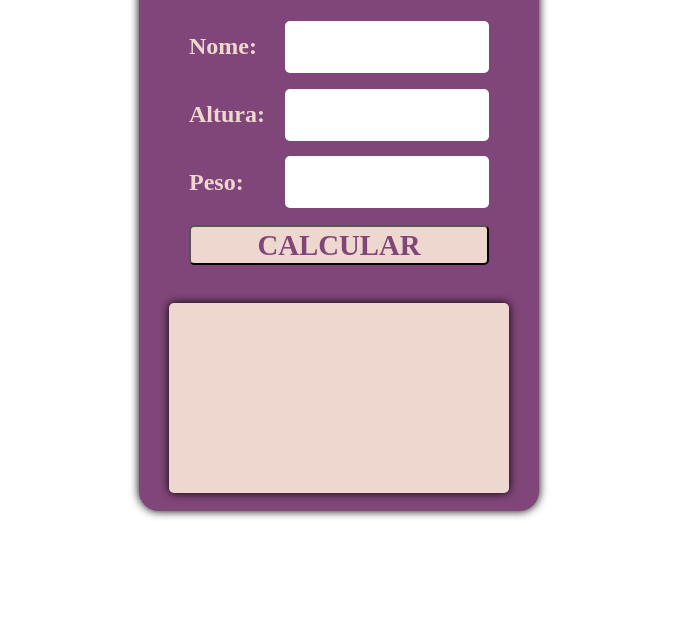
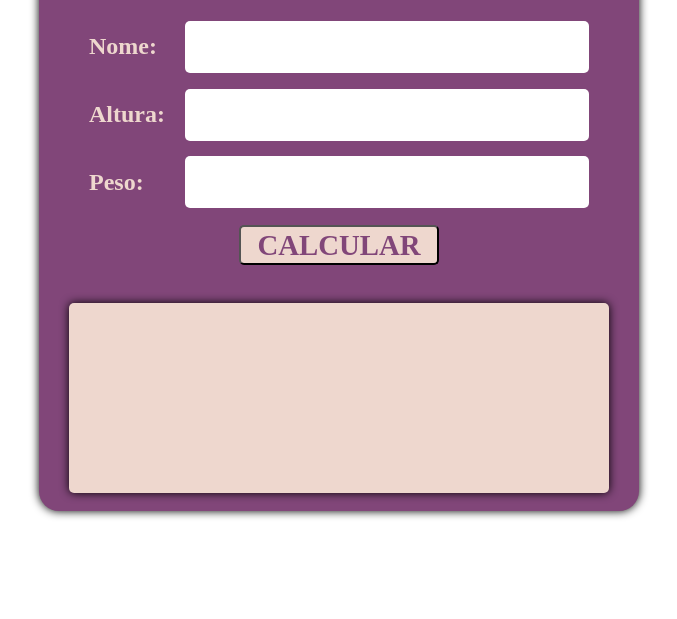
Before and after one commit to NataliaAraujo2/Calculadora_IMC, a plain HTML site: page index.html in a window 1280 px wide. Shown: the part 197-816 px from the top of the page, without its empty margins (309-986 px from the left). Drawn offline with Linux system fonts and the light colour scheme.

Commit message:
Altera tamanho dos inputs

```diff
--- a/style.css
+++ b/style.css
@@ -10,7 +10,7 @@ main{
     display: flex;
     flex-direction: column;
     background: rgb(129, 70, 121);
-    width: 400px;
+    width: 600px;
     height: 600px;
     align-items: center;
     justify-content: space-evenly;
@@ -33,13 +33,13 @@ main{
 
 .input {
     display: flex;
-    width: 300px;
+    width: 500px;
     height: 50px;
     justify-content: space-between;
     align-items: center;
   }
   .input input {
-    width: 200px;
+    width: 400px;
     height: 50px;
     border-radius: 5px;
     border:none;
@@ -54,7 +54,7 @@ main{
   }
 
  button{
-    width: 300px;
+    width: 200px;
     height: 40px;
     font: bold 1.8rem serif;
     background: rgb(238, 215, 206);
@@ -68,7 +68,7 @@ main{
     display: flex;
     margin-top: 20px;
     align-items: center;
-    width: 300px;
+    width: 500px;
     height: 150px;
     border-radius: 5px;
     font: italic 1.5rem serif;
```
